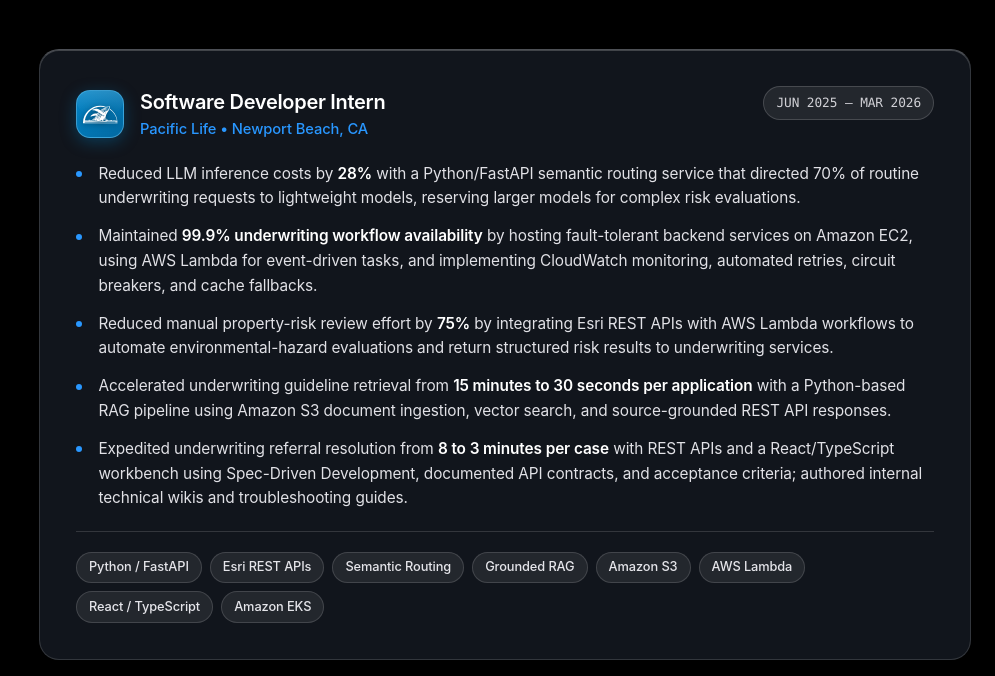
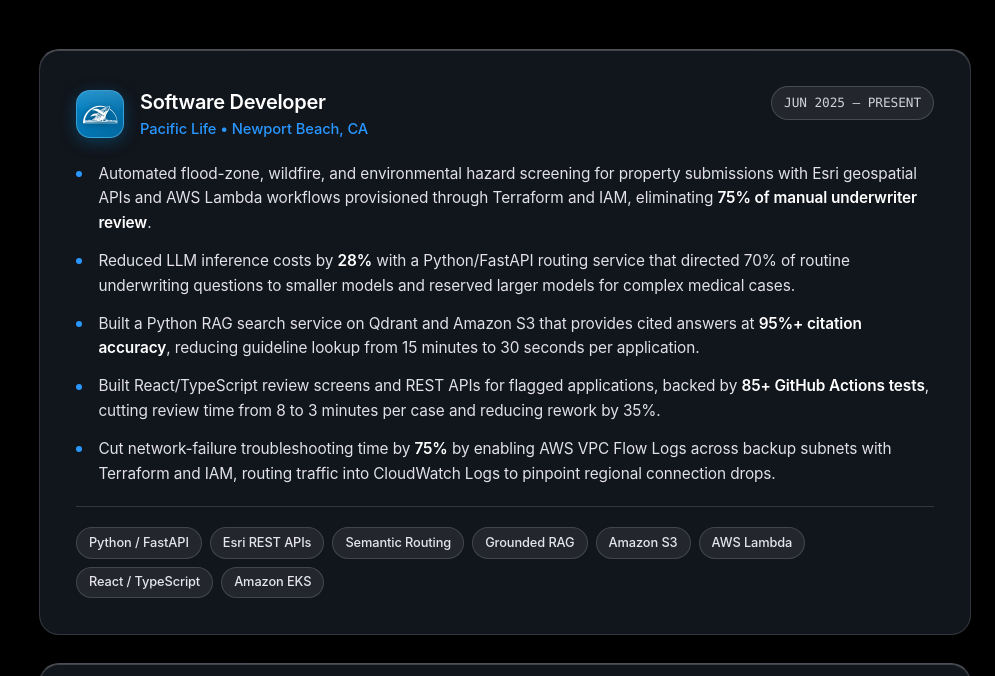
Before and after one commit to sunandatata/Portfolio_SunandaTata, a plain HTML site: page index.html in a window 1280 px wide. Shown: the part 2799-3475 px from the top of the page, without its empty margins (285-1280 px from the left). Drawn offline with Linux system fonts and the light colour scheme.

Commit message:
Sync portfolio with updated resume

```diff
--- a/index.html
+++ b/index.html
@@ -5,7 +5,7 @@
   <meta name="viewport" content="width=device-width, initial-scale=1, viewport-fit=cover">
   <meta name="theme-color" content="#000000">
   <meta name="color-scheme" content="dark">
-  <meta name="description" content="Sunanda Tata — Full-stack AI and software engineer with 3+ years of experience building enterprise applications, RAG systems, and scalable REST APIs using Java, Python, React, and cloud-native technologies.">
+  <meta name="description" content="Sunanda Tata — Software engineer with 3+ years of experience building Java and Python backend services, data pipelines, and LLM-powered applications.">
   <meta name="robots" content="index, follow">
   <meta name="referrer" content="strict-origin-when-cross-origin">
   <meta property="og:type" content="website">
@@ -1684,19 +1684,19 @@
                   </svg>
                 </div>
                 <div>
-                  <h3 class="role-title">Software Developer Intern</h3>
+                  <h3 class="role-title">Software Developer</h3>
                   <div class="role-company">Pacific Life &bull; Newport Beach, CA</div>
                 </div>
               </div>
-              <span class="date-pill">JUN 2025 &mdash; MAR 2026</span>
+              <span class="date-pill">JUN 2025 &mdash; PRESENT</span>
             </div>
 
             <ul class="clean-bullets">
-              <li>Reduced LLM inference costs by <strong>28%</strong> with a Python/FastAPI semantic routing service that directed 70% of routine underwriting requests to lightweight models, reserving larger models for complex risk evaluations.</li>
-              <li>Maintained <strong>99.9% underwriting workflow availability</strong> by hosting fault-tolerant backend services on Amazon EC2, using AWS Lambda for event-driven tasks, and implementing CloudWatch monitoring, automated retries, circuit breakers, and cache fallbacks.</li>
-              <li>Reduced manual property-risk review effort by <strong>75%</strong> by integrating Esri REST APIs with AWS Lambda workflows to automate environmental-hazard evaluations and return structured risk results to underwriting services.</li>
-              <li>Accelerated underwriting guideline retrieval from <strong>15 minutes to 30 seconds per application</strong> with a Python-based RAG pipeline using Amazon S3 document ingestion, vector search, and source-grounded REST API responses.</li>
-              <li>Expedited underwriting referral resolution from <strong>8 to 3 minutes per case</strong> with REST APIs and a React/TypeScript workbench using Spec-Driven Development, documented API contracts, and acceptance criteria; authored internal technical wikis and troubleshooting guides.</li>
+              <li>Automated flood-zone, wildfire, and environmental hazard screening for property submissions with Esri geospatial APIs and AWS Lambda workflows provisioned through Terraform and IAM, eliminating <strong>75% of manual underwriter review</strong>.</li>
+              <li>Reduced LLM inference costs by <strong>28%</strong> with a Python/FastAPI routing service that directed 70% of routine underwriting questions to smaller models and reserved larger models for complex medical cases.</li>
+              <li>Built a Python RAG search service on Qdrant and Amazon S3 that provides cited answers at <strong>95%+ citation accuracy</strong>, reducing guideline lookup from 15 minutes to 30 seconds per application.</li>
+              <li>Built React/TypeScript review screens and REST APIs for flagged applications, backed by <strong>85+ GitHub Actions tests</strong>, cutting review time from 8 to 3 minutes per case and reducing rework by 35%.</li>
+              <li>Cut network-failure troubleshooting time by <strong>75%</strong> by enabling AWS VPC Flow Logs across backup subnets with Terraform and IAM, routing traffic into CloudWatch Logs to pinpoint regional connection drops.</li>
             </ul>
 
             <div class="tags-row">
@@ -2191,7 +2191,7 @@
             </div>
             <div>
               <h3 style="font-size: 1.25rem; font-weight: 600; color: #ffffff;">California State University, Fullerton</h3>
-              <p style="font-size: 0.95rem; color: var(--apple-blue); font-weight: 500;">Master of Science, Computer Science &bull; Aug 2024 &mdash; May 2026</p>
+              <p style="font-size: 0.95rem; color: var(--apple-blue); font-weight: 500;">Master of Science, Computer Science (GPA: 3.81/4.0) &bull; Aug 2024 &mdash; May 2026</p>
               <p style="font-size: 0.85rem; color: var(--text-tertiary); margin-top: 0.2rem;">Fullerton, California</p>
             </div>
           </div>
```
Also changed, not shown: 1 other file.
